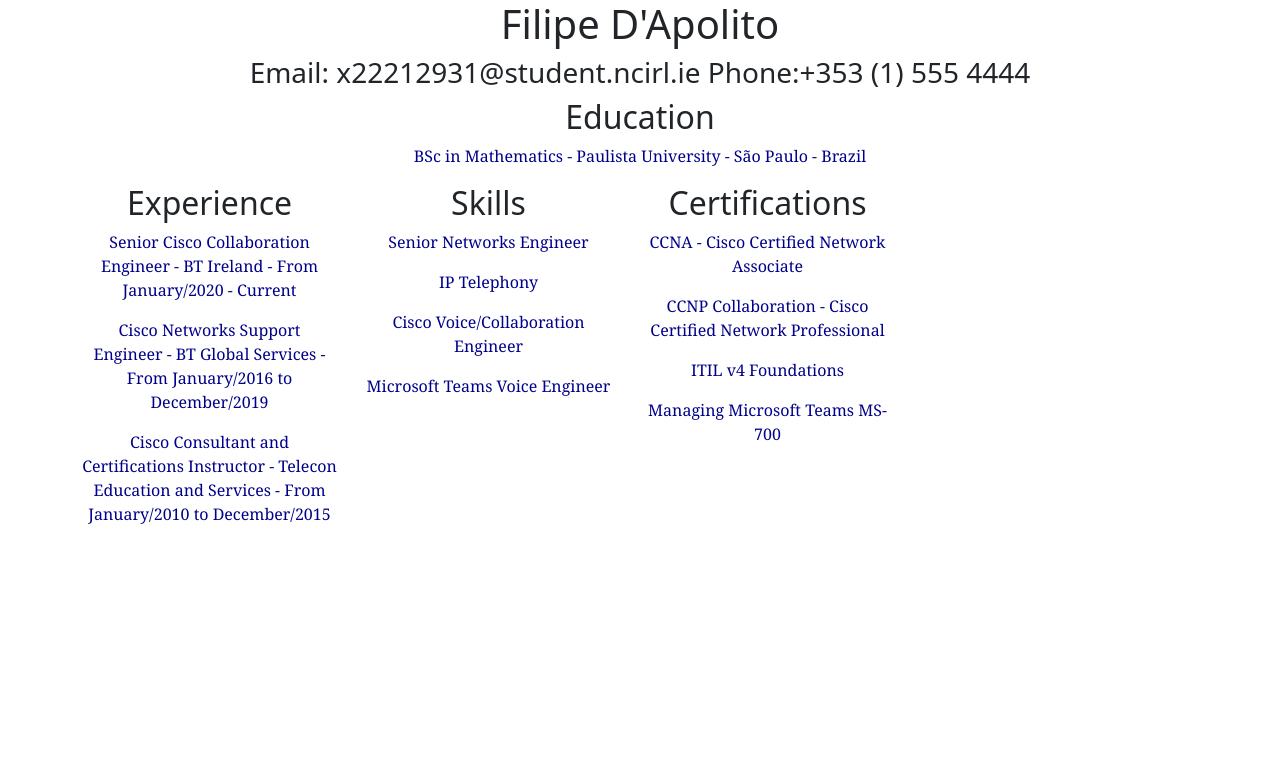
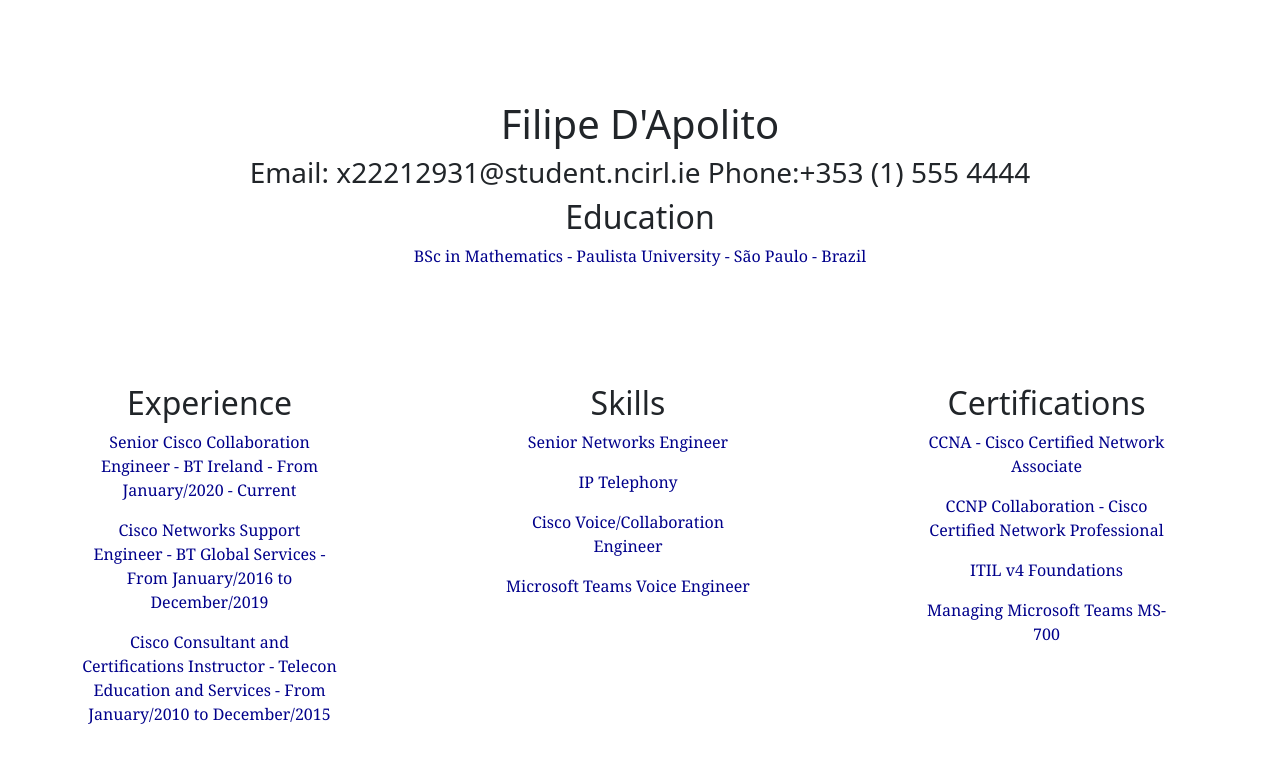
Before and after one commit to x22212931/x22212931.github.io, a plain HTML site: page index.html in a window 1280 px wide. Drawn offline with nearby package versions, Linux system fonts and the light colour scheme.

Commit message:
Update style.css

```diff
--- a/style.css
+++ b/style.css
@@ -6,16 +6,7 @@
 	font-family:Georgia;
 }
 
-@media(min-width:468px){
-    .container-1{
-    display:flex;
-    justify-content:center;
-
-
-    }
-
-
-  .container-1 div, {
-    border:10px solid black;
-    flex-basis: 33%;
-  }
+.row{
+	margin-top:100px;
+	min-height:100px;
+	justify-content:space-between;
```
